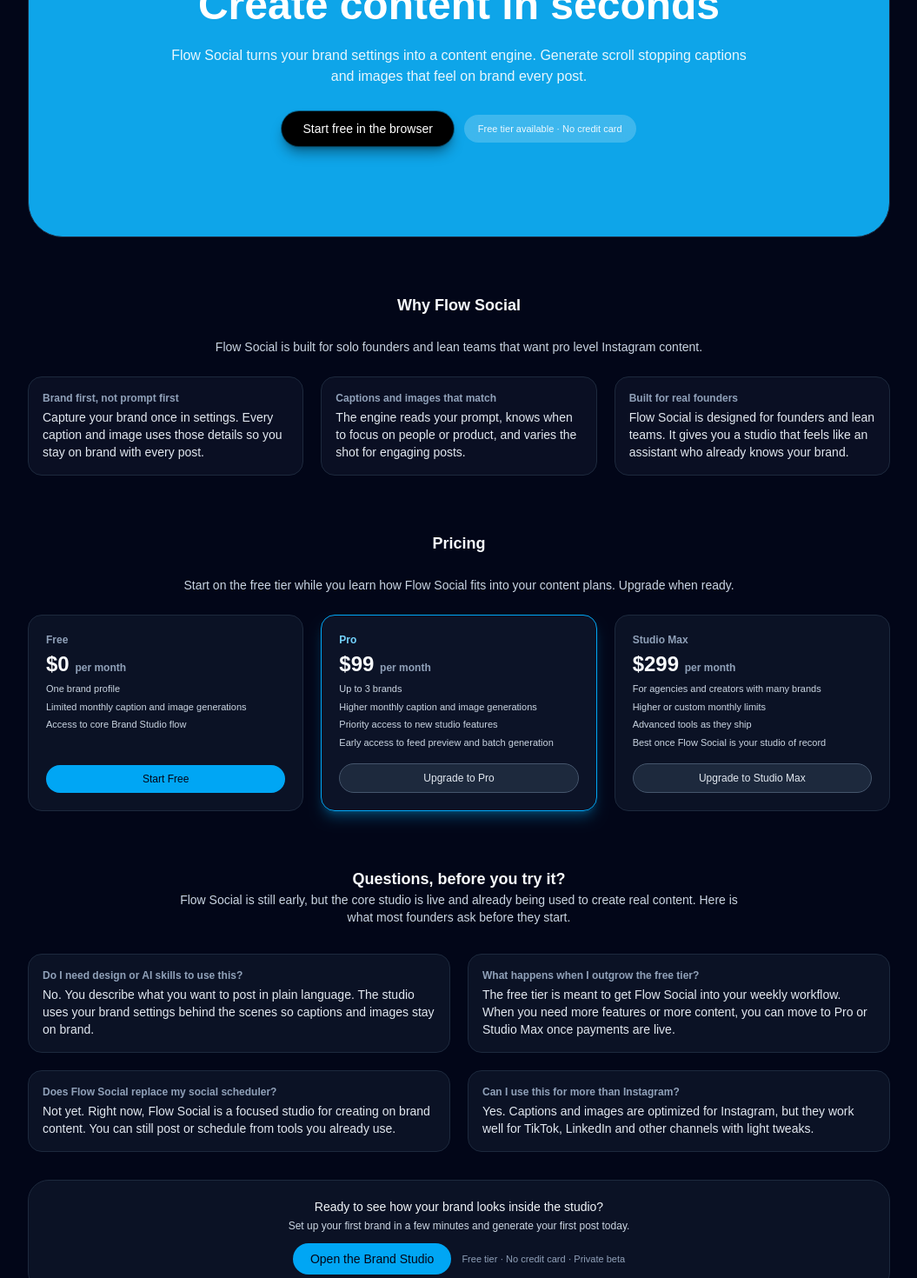
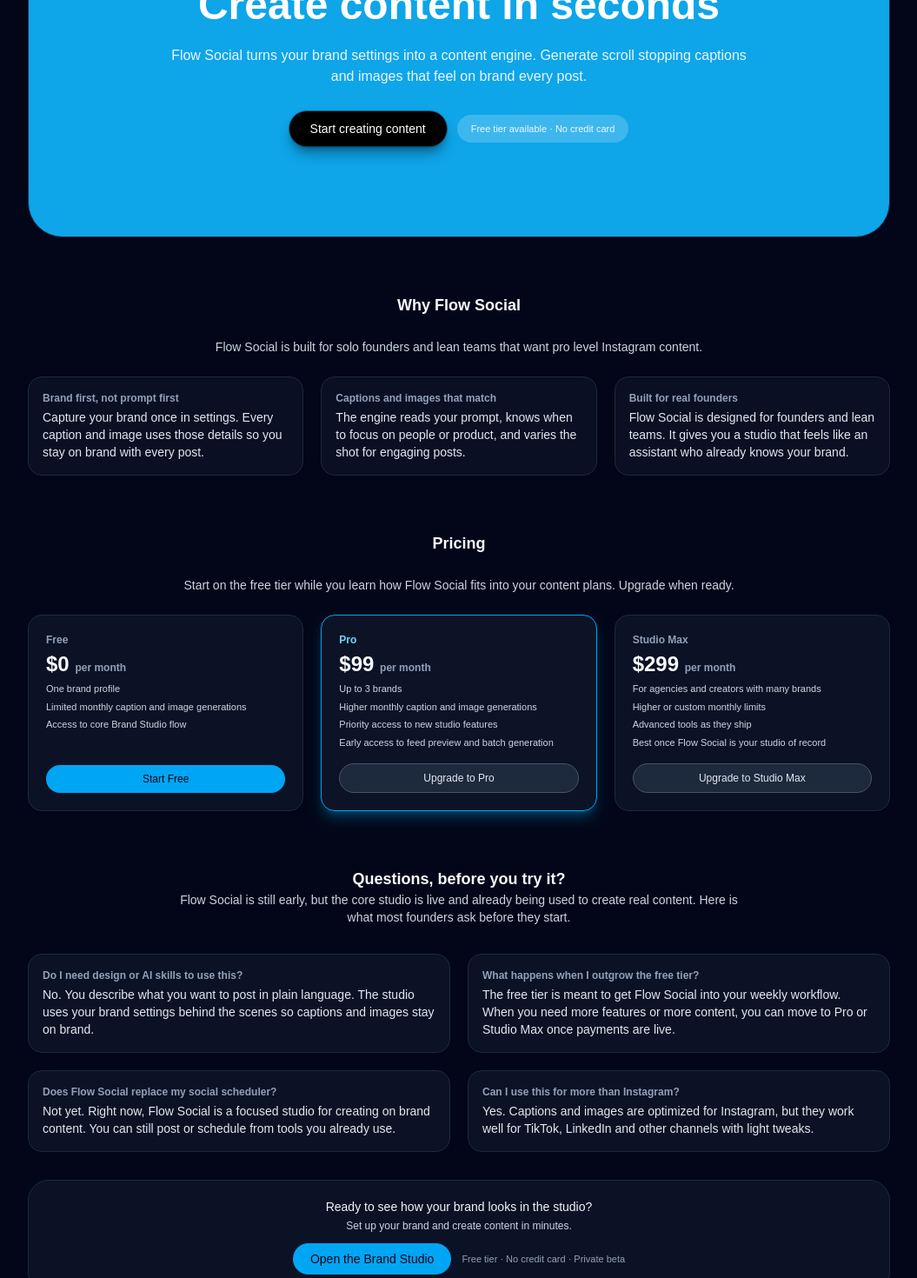
Before and after one commit to doctorburke/flowsociallive, a Next.js app: page / in a window 1280 px wide. Shown: the part 240-1710 px from the top of the page at 87% size, without its empty margins (112-1167 px from the left). Built offline with nearby package versions, Linux system fonts and the light colour scheme.

Commit message:
Update FlowSocial landing page

```diff
--- a/app/page.tsx
+++ b/app/page.tsx
@@ -123,7 +123,7 @@
             href="/studio"
             className="inline-flex items-center justify-center rounded-full bg-black px-6 py-2.5 text-sm font-medium text-white shadow-lg shadow-black/40 ring-1 ring-black/40 hover:bg-black/80"
           >
-            Start free in the browser
+            Start creating content
           </Link>
 
           {/* Secondary CTA: soft-white pill */}
@@ -325,11 +325,10 @@
 
           <div className="mt-4 rounded-3xl border border-slate-800 bg-slate-900/70 px-5 py-5 text-center">
             <p className="text-sm font-medium text-slate-100">
-              Ready to see how your brand looks inside the studio?
+              Ready to see how your brand looks in the studio?
             </p>
             <p className="mt-1 text-xs text-slate-300">
-              Set up your first brand in a few minutes and generate your first
-              post today.
+              Set up your brand and create content in minutes.
             </p>
             <div className="mt-3 flex flex-wrap items-center justify-center gap-3">
               <Link
```
